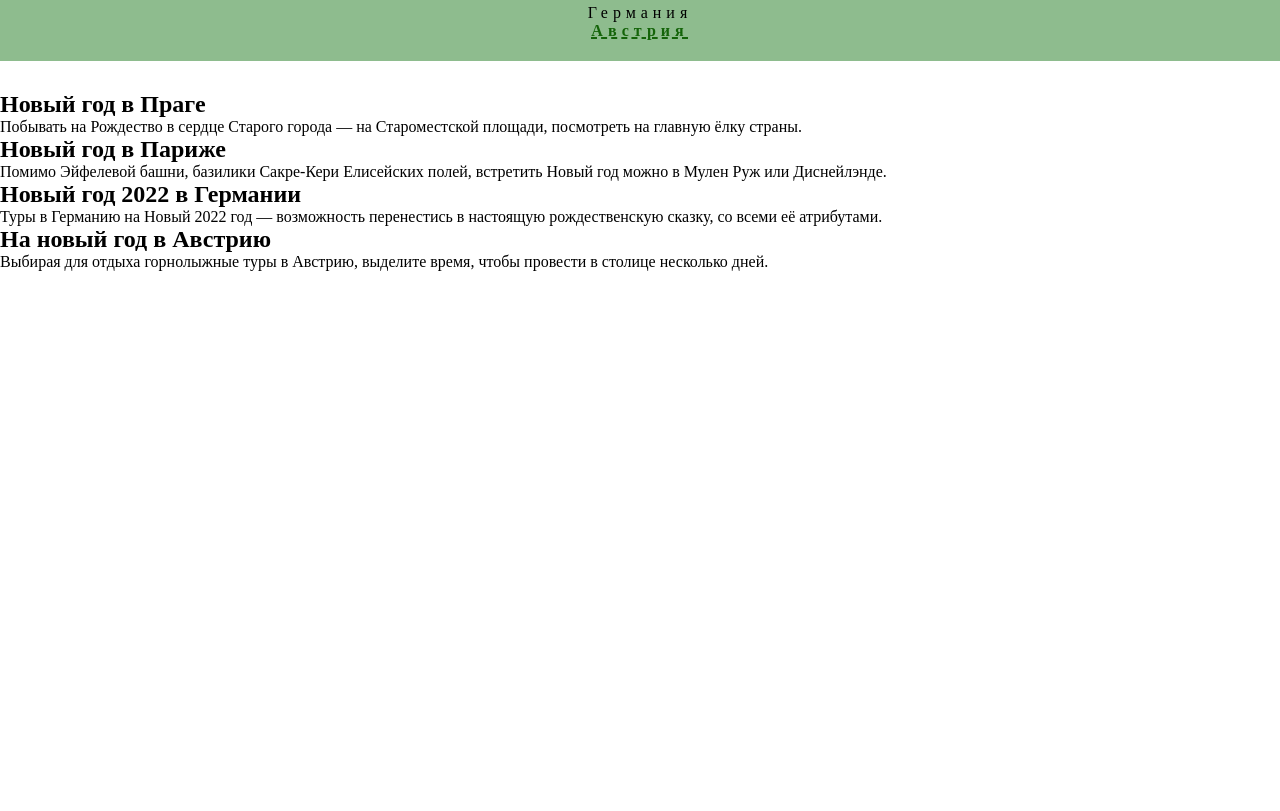
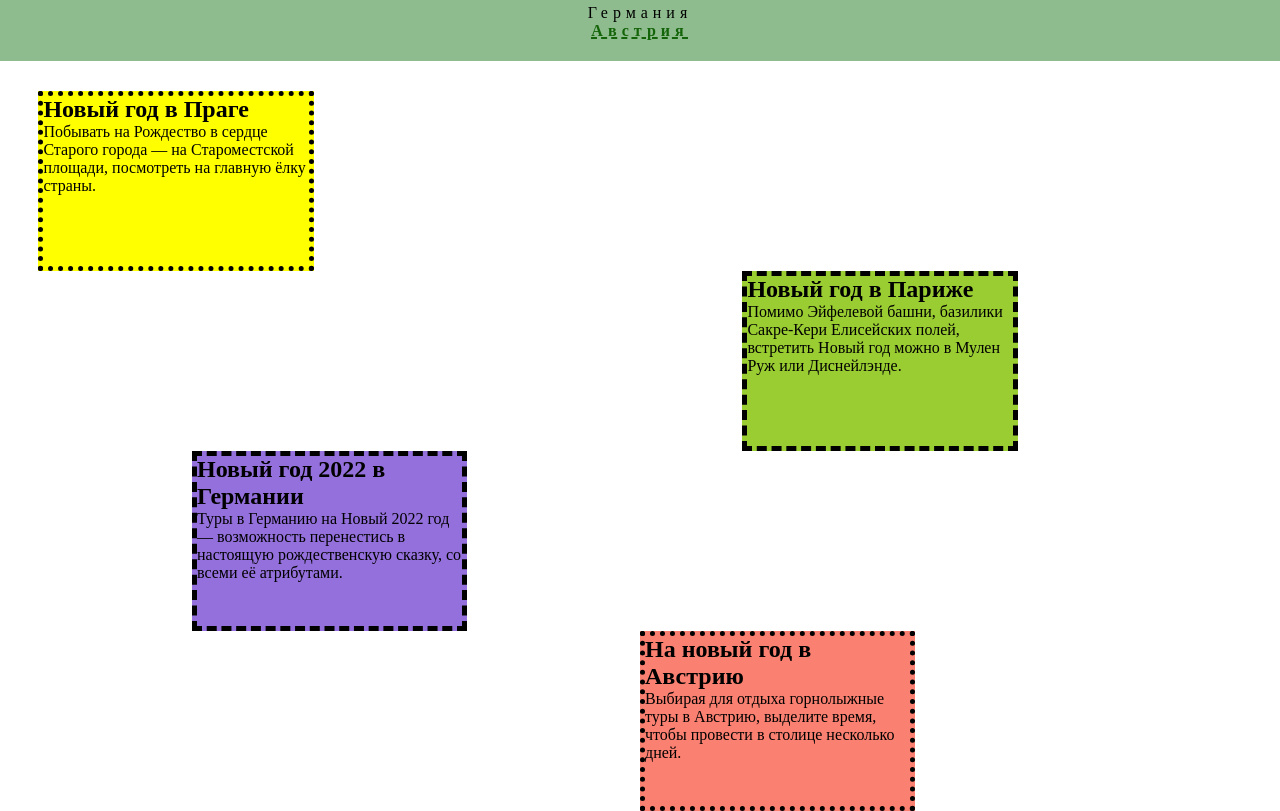
Before and after one commit to andrewbuka/h-w-5, a plain HTML site: page index.html in a window 1280 px wide. Shown: the part 108-919 px from the top of the page. Before the commit the page ends 800 px from the top, so only its background shows below. Drawn offline with Linux system fonts and the light colour scheme.

Commit message:
Adding styles for boxes of description blocs

```diff
--- a/styles.css
+++ b/styles.css
@@ -45,3 +45,37 @@ img {
 .list li:nth-child(3) {
   text-decoration: line-through #aa2222 solid 1px;
 }
+
+/*Styles for boxes of description blocs */
+
+.wrapper-praha,
+.wrapper-germany,
+.wrapper-paris,
+.wrapper-austria {
+  width: 21.5%;
+  min-height: 180px;
+}
+
+.wrapper-praha {
+  background-color: yellow;
+  margin-left: 3%;
+  border: 5px dotted black;
+}
+
+.wrapper-germany {
+  background-color: #9470DC;
+  margin-left: 15%;
+  border: 5px dashed black;
+}
+
+.wrapper-paris {
+  background-color: #9ACD32;
+  margin-left: 58%;
+  border: 5px dashed black;
+}
+
+.wrapper-austria {
+  background-color: #FA8071;
+  margin-left: 50%;
+  border: 5px dotted black;
+}
```
